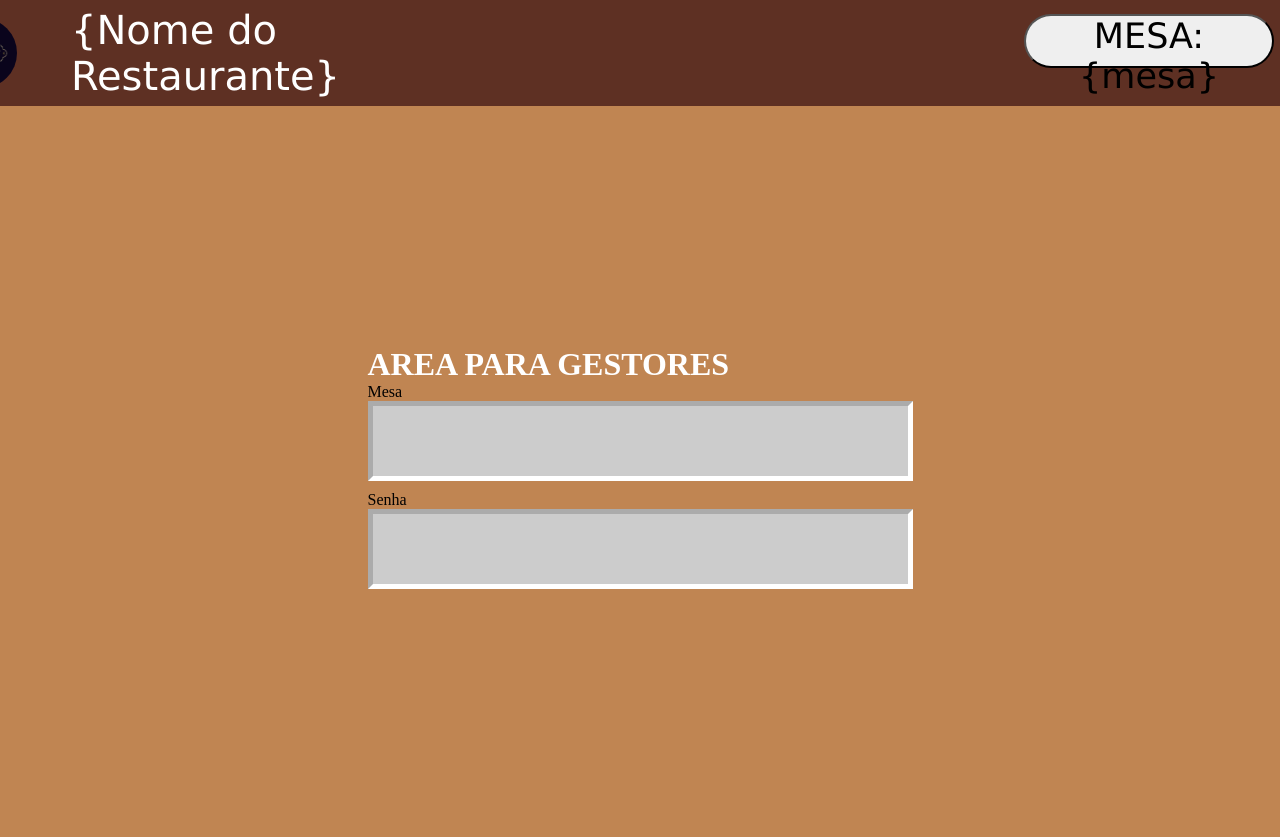
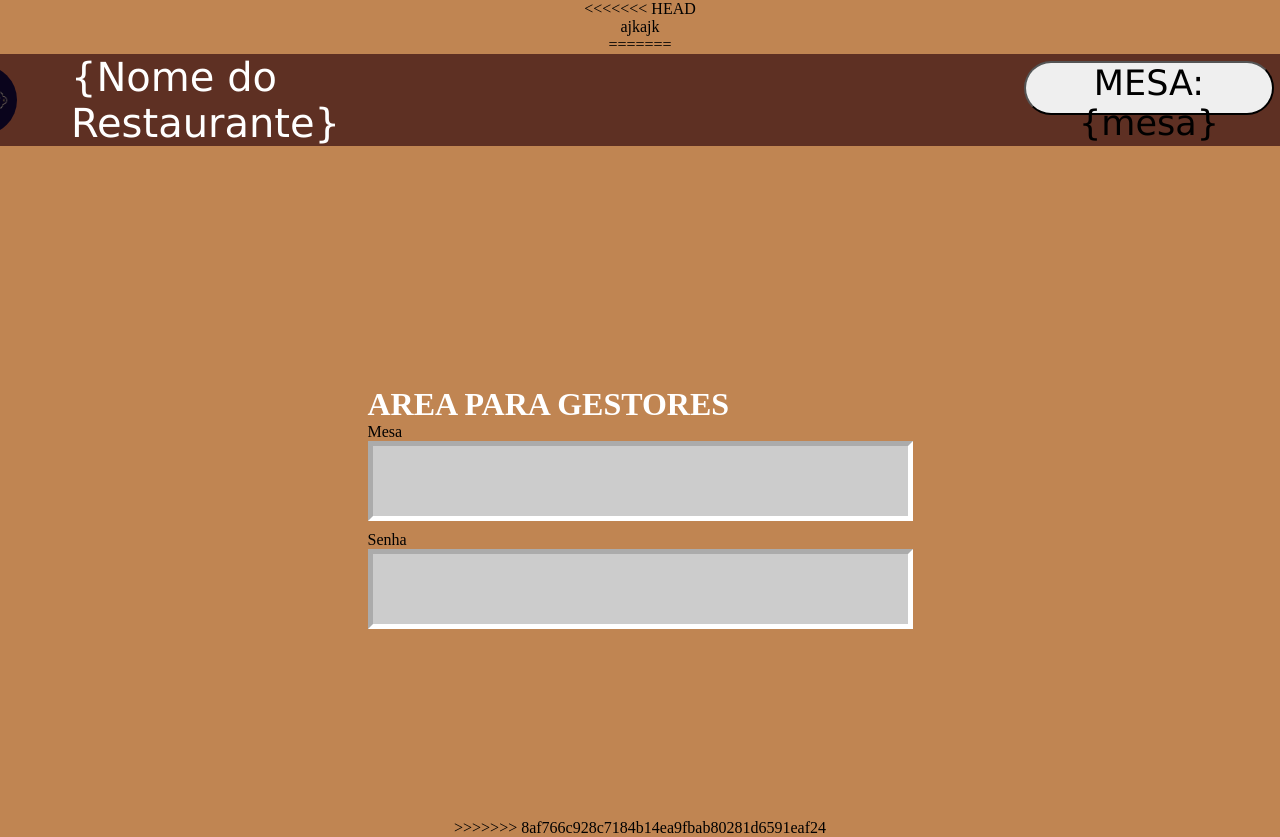
Before and after one commit to Etequinos/TCC, a PHP site: page /telas/login.php in a window 1280 px wide; the page is wider, and only the part inside the window is pictured. Before the commit the page ends 589 px from the top of that part, so only its background shows below. Run offline with PHP 8.4, Linux system fonts and the light colour scheme.

Commit message:
ajustes internos

```diff
--- a/telas/login.php
+++ b/telas/login.php
@@ -3,6 +3,13 @@
 <head>
     <meta charset="UTF-8">
     <meta name="viewport" content="width=device-width, initial-scale=1.0">
+<<<<<<< HEAD
+    <link rel="stylesheet" href="style.css">
+    <title>Document</title>
+</head>
+<body><p>ajkajk</p>
+
+=======
     <link rel="stylesheet" href="../css/login.css">
     <title>Document</title>
 
@@ -20,5 +27,6 @@
     <label for="senha">Senha</label>
     <input type="text" name="senha" id="senha_input">
     </div>
+>>>>>>> 8af766c928c7184b14ea9fbab80281d6591eaf24
 </body>
 </html>
--- /dev/null
+++ b/telas/style.css
@@ -0,0 +1,7 @@
+*{
+    margin: 0;
+    padding: 0;
+}
+body{
+    background-color: burlywood;
+}
```
